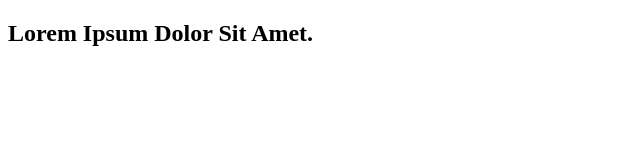
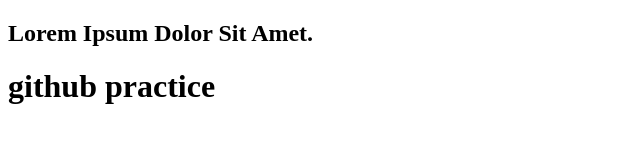
Before and after one commit to RubelShahriar/GithubModule, a plain HTML site: page index.html in a window 1280 px wide. Shown: the whole page, without its empty margins (0-640 px from the left). Drawn offline with Linux system fonts and the light colour scheme.

```diff
--- a/index.html
+++ b/index.html
@@ -9,5 +9,6 @@
 </head>
 <body>
     <h2>Lorem ipsum dolor sit amet.</h2>
+    <h1>github practice</h1>
 </body>
 </html>
```
